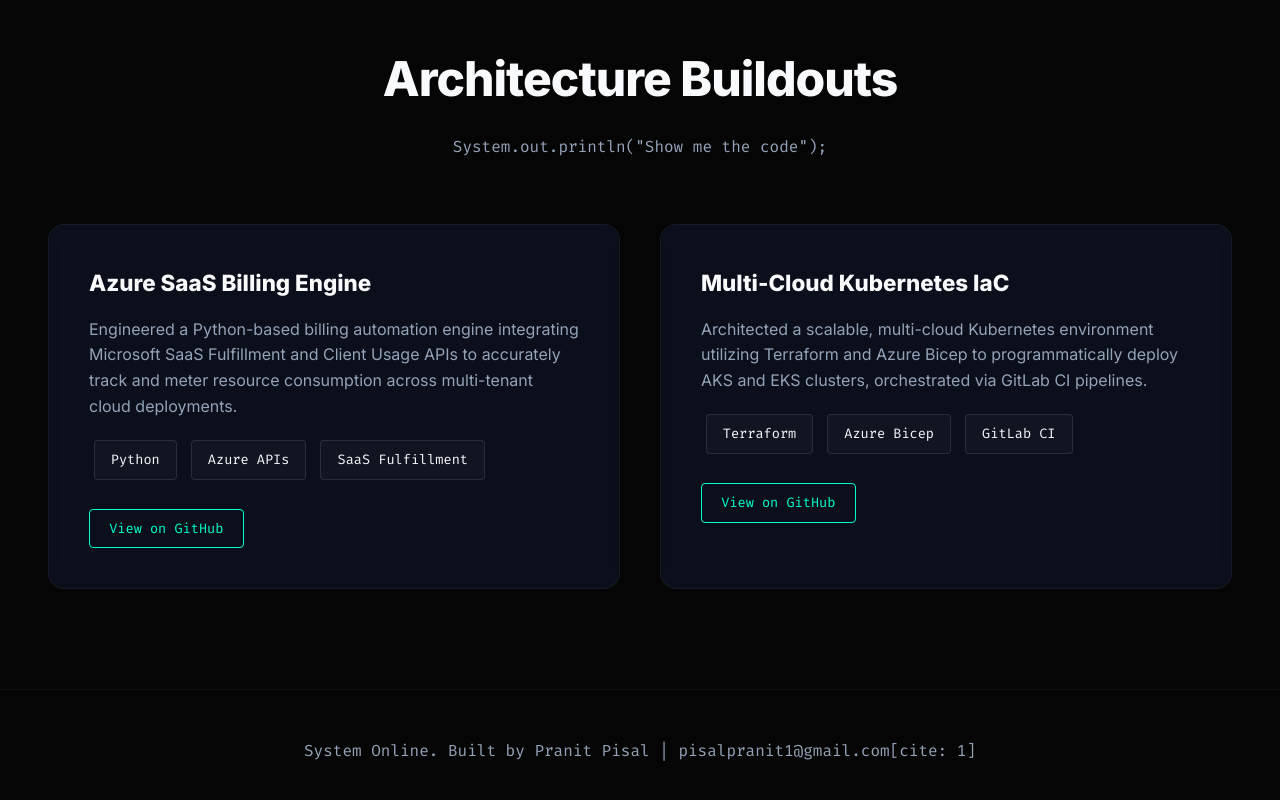
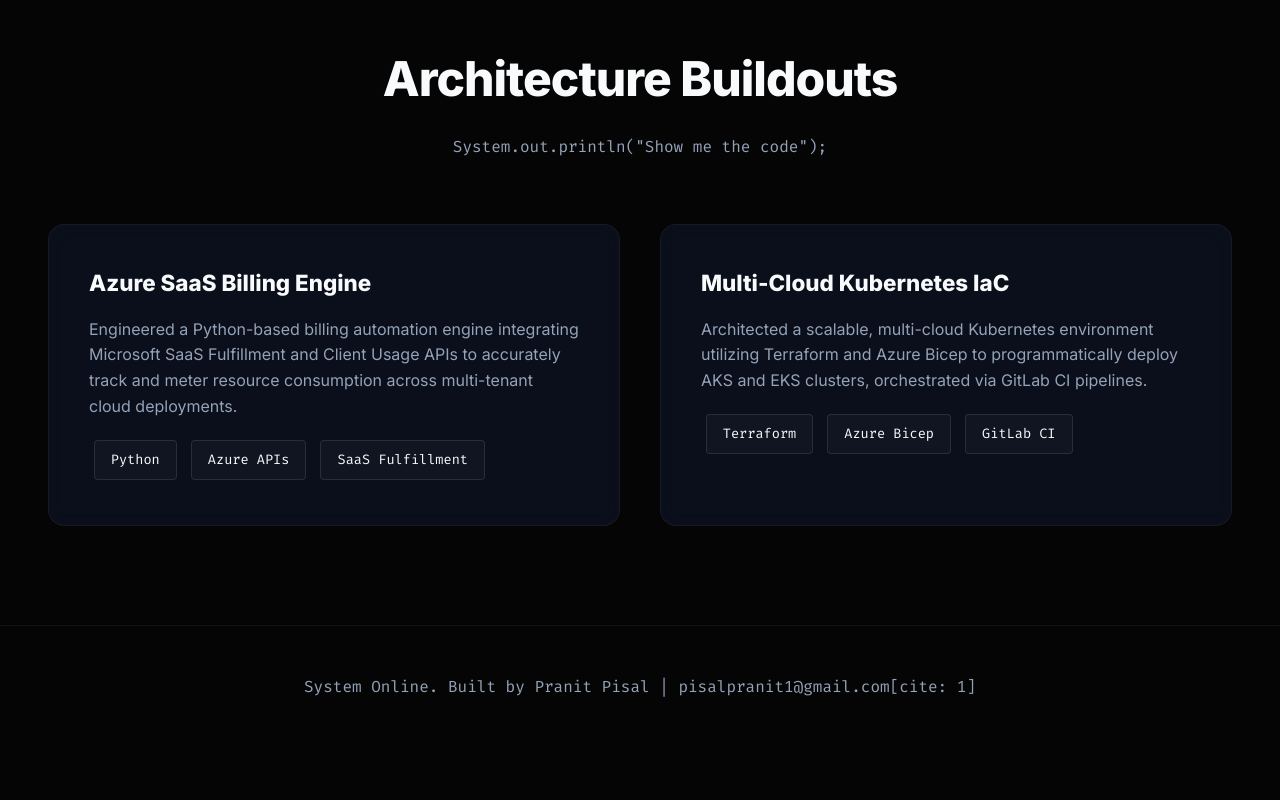
Before and after one commit to Wanted162/my-portfolio.github.io, a plain HTML site: page index.html in a window 1280 px wide. Shown: the part 4088-4888 px from the top of the page. After the commit the page ends 4836 px from the top, so only its background shows below. Drawn offline with Linux system fonts and the light colour scheme.

```diff
--- a/index.html
+++ b/index.html
@@ -565,9 +565,7 @@
                 <div>
                     <span class="skill-tag">Python</span> <span class="skill-tag">Azure APIs</span> <span class="skill-tag">SaaS Fulfillment</span>
                 </div>
-                <div class="project-links">
-                    <a href="https://github.com/Wanted162/azure-saas-billing" target="_blank">View on GitHub</a>
-                </div>
+
             </div>
 
             <div class="glass-card tilt-element">
@@ -576,9 +574,7 @@
                 <div>
                     <span class="skill-tag">Terraform</span> <span class="skill-tag">Azure Bicep</span> <span class="skill-tag">GitLab CI</span>
                 </div>
-                <div class="project-links">
-                    <a href="https://github.com/Wanted162/multicloud-k8s-iac" target="_blank">View on GitHub</a>
-                </div>
+
             </div>
         </div>
     </section>
```
